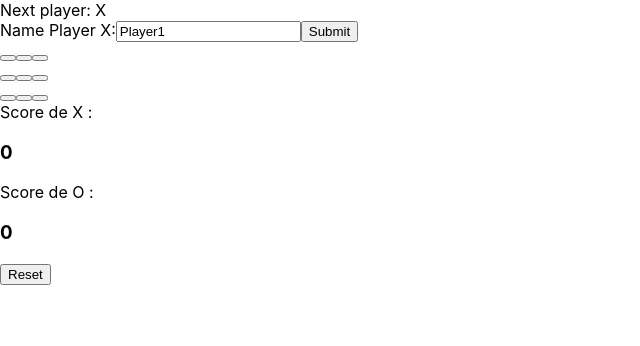
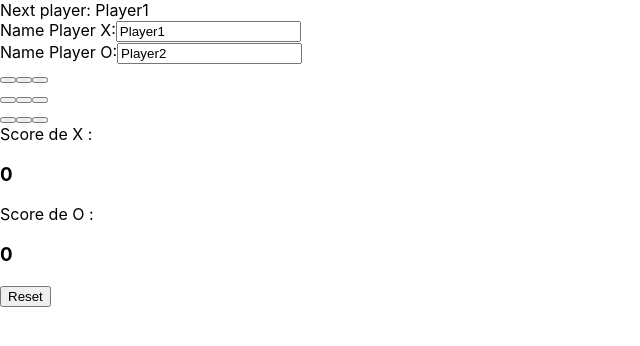
Before and after one commit to JeremyB1298/React, a React (Create React App) app: page / in a window 1280 px wide. Shown: the top 346 px of the page, without its empty margins (0-640 px from the left). Built offline with nearby package versions, Linux system fonts and the light colour scheme.

Commit message:
AJout name 2 joueurs

```diff
--- a/src/App.js
+++ b/src/App.js
@@ -20,7 +20,8 @@ class App extends Component {
       winner: null,
       scoreX: 0,
       scoreO: 0,
-      namePlayer1: 'Player1'
+      namePlayer1: 'Player1',
+      namePlayer2: 'Player2'
     };
   }
 
@@ -109,19 +110,23 @@ class App extends Component {
       }
       else{
         if(this.state.player){
-        return 'Next player: X'
+          let nextPlayer = 'Next player: ' + this.state.namePlayer1
+          return nextPlayer
         }
         else{
-          return 'Next player: O'
+          let nextPlayer = 'Next player: ' + this.state.namePlayer2
+          return nextPlayer
         }
       }
     }
     else{
       if(this.state.player === true){
-        return 'O est vainqueur';
+        let winner = this.state.namePlayer2 + ' est vainqueur'
+        return winner;
       }
       else{
-        return 'X est vainqueur';
+        let winner = this.state.namePlayer1 + ' est vainqueur'
+        return winner;
       }
     }
   }
@@ -154,12 +159,27 @@ class App extends Component {
   submitPlayerName(){
     alert('A name was submitted: ' + this.state.namePlayer1);
   }
-  handleChange(event) {
-    //this.setState({namePlayer1: event.target.value});
+  handleChangeName1(event) {
+    event.persist()
     this.setState(state => {
-      let namePlayer1 = event.target.value;
+      let namePlayer1 = "Player1"
+      if(event.target.value != null){
+         namePlayer1 = event.target.value
+      }
       return{
         namePlayer1: namePlayer1
+      }
+    })
+  }
+  handleChangeName2(event) {
+    event.persist()
+    this.setState(state => {
+      let namePlayer2 = "Player2"
+      if(event.target.value != null){
+         namePlayer2 = event.target.value
+      }
+      return{
+        namePlayer2: namePlayer2
       }
     })
   }
@@ -169,12 +189,15 @@ class App extends Component {
       <div>
       <div className="status">{status}</div>
       <div>
-        <form onSubmit={this.submitPlayerName}>
+        <form >
           <label>
             Name Player X:
-            <input type="text" value={this.state.namePlayer1} onChange={this.handleChange}/>
+            <input type="text" value={this.state.namePlayer1} onChange={e => this.handleChangeName1(e)}/>
+          </label><br></br>
+          <label>
+            Name Player O:
+            <input type="text" value={this.state.namePlayer2} onChange={e => this.handleChangeName2(e)}/>
           </label>
-          <input type="submit" value="Submit" />
         </form>
       </div>
       <div className="board-row">
```
